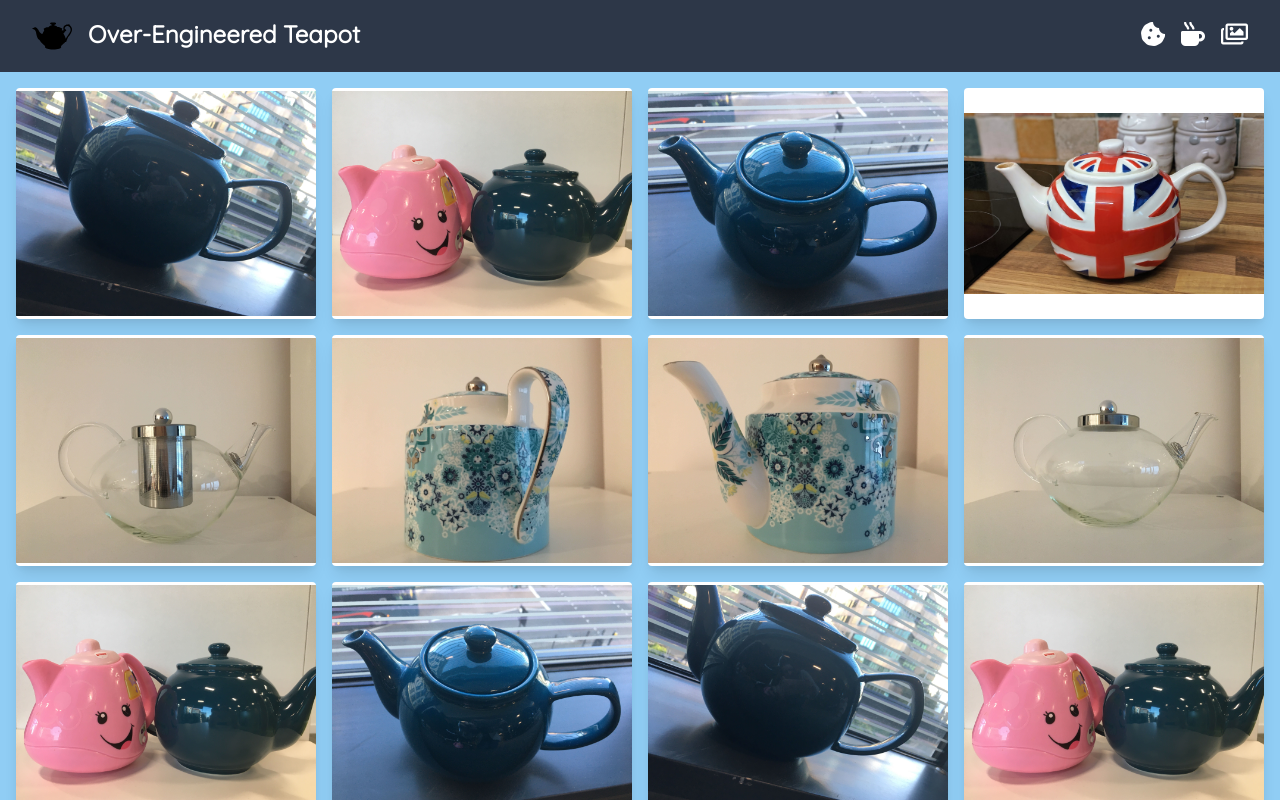
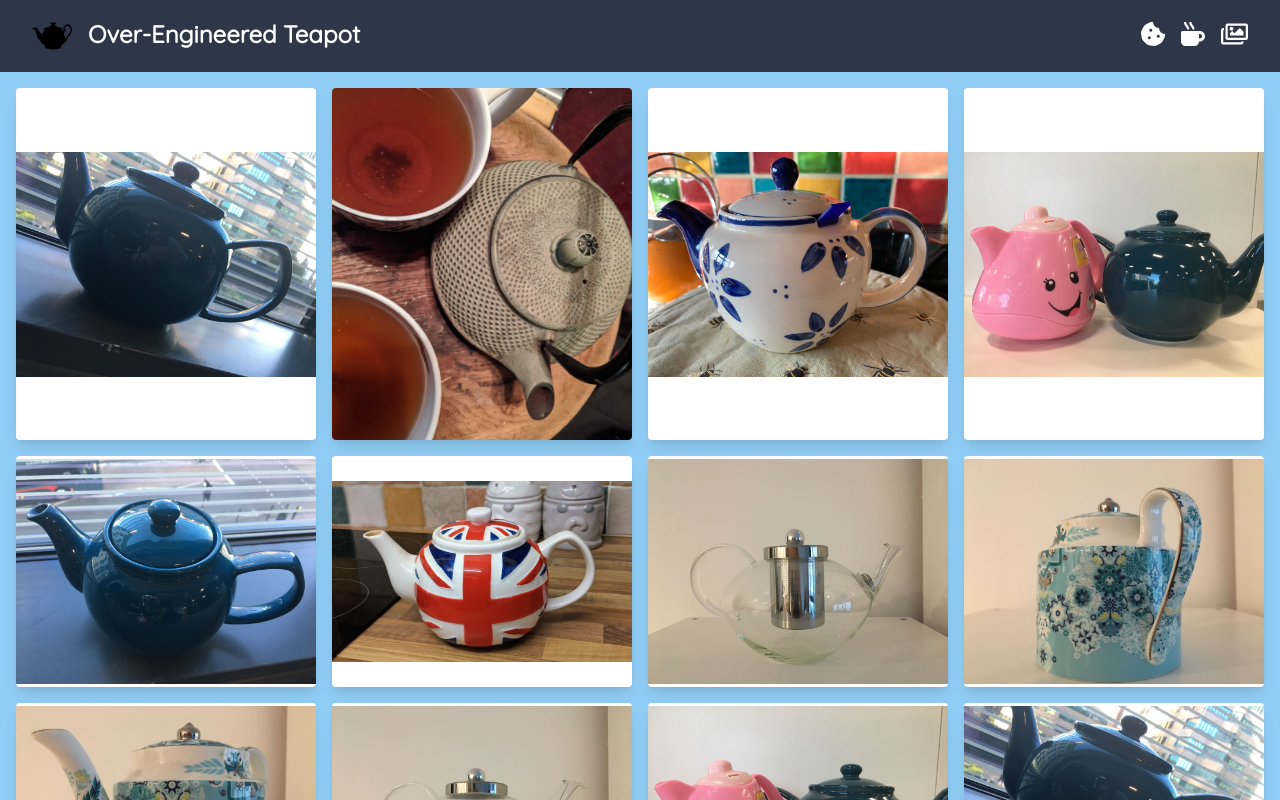
Before and after one commit to Team-Teapot/teapot-insta, a React (Create React App) app: page / in a window 1280 px wide. Shown: the top 800 px of the page. Built offline with nearby package versions, Linux system fonts and the light colour scheme; a small style sheet from the web is missing.

Commit message:
Add more beautiful from Freya and Matt

```diff
--- a/src/components/ImagePreview.js
+++ b/src/components/ImagePreview.js
@@ -17,7 +17,7 @@ export function ImagePreview({ src, alt, filter, inspiredId, setInspiredId }) {
   const inspired = inspiredId === uuid;
 
   return (
-    <div className="relative rounded shadow-lg overflow-hidden h-full bg-white">
+    <div className="max-h-card relative rounded shadow-lg overflow-hidden h-full bg-white ">
       <button
         onMouseEnter={() => setClassName(filter)}
         onMouseLeave={() => setClassName("inkwell")}
--- a/src/components/InstaGallery.js
+++ b/src/components/InstaGallery.js
@@ -12,6 +12,24 @@ export function InstaGallery() {
           src="/Art.jpg"
           alt="Art!"
           filter="kelvin"
+          inspiredId={inspiredId}
+          setInspiredId={setInspiredId}
+        />
+      </GridItem>
+      <GridItem>
+        <ImagePreview
+          src="/Art_2.jpg"
+          alt="Freya's beautiful teapot."
+          filter="valencia"
+          inspiredId={inspiredId}
+          setInspiredId={setInspiredId}
+        />
+      </GridItem>
+      <GridItem>
+        <ImagePreview
+          src="/Matts_Teapot.jpg"
+          alt="Teapot, with pleasantly reserved floral pattern, atop a bee print towel."
+          filter="willow"
           inspiredId={inspiredId}
           setInspiredId={setInspiredId}
         />
@@ -89,15 +107,6 @@ export function InstaGallery() {
       </GridItem>
       <GridItem>
         <ImagePreview
-          src="/Teapot_on_Windowsill.jpg"
-          alt="Teapot on a windowsill"
-          filter="valencia"
-          inspiredId={inspiredId}
-          setInspiredId={setInspiredId}
-        />
-      </GridItem>
-      <GridItem>
-        <ImagePreview
           src="/Art.jpg"
           alt="Art!"
           filter="walden"
@@ -105,15 +114,6 @@ export function InstaGallery() {
           setInspiredId={setInspiredId}
         />
       </GridItem>
-      <GridItem>
-        <ImagePreview
-          src="/Family_Photo.jpg"
-          alt="Family of teapots"
-          filter="willow"
-          inspiredId={inspiredId}
-          setInspiredId={setInspiredId}
-        />
-      </GridItem>
     </Grid>
   );
 }
--- a/src/styles/index.css
+++ b/src/styles/index.css
@@ -35,3 +35,7 @@ code {
     font-family: source-code-pro, Menlo, Monaco, Consolas, "Courier New",
     monospace;
 }
+
+.max-h-card {
+    max-height: 22rem;
+}
```
Also changed, not shown: public/Art_2.jpg (added), public/Matts_Teapot.jpg (added).
